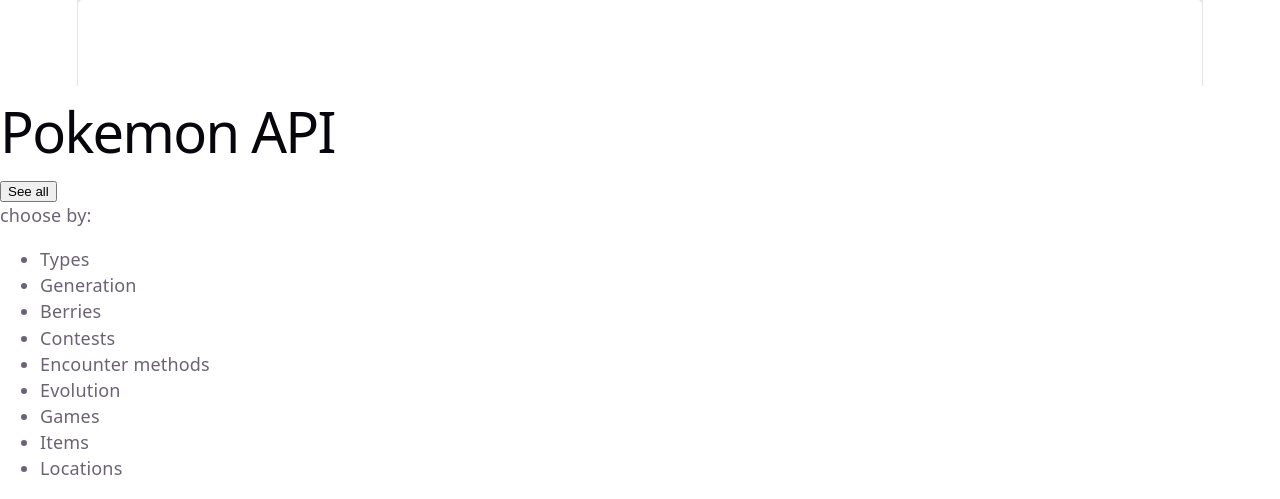
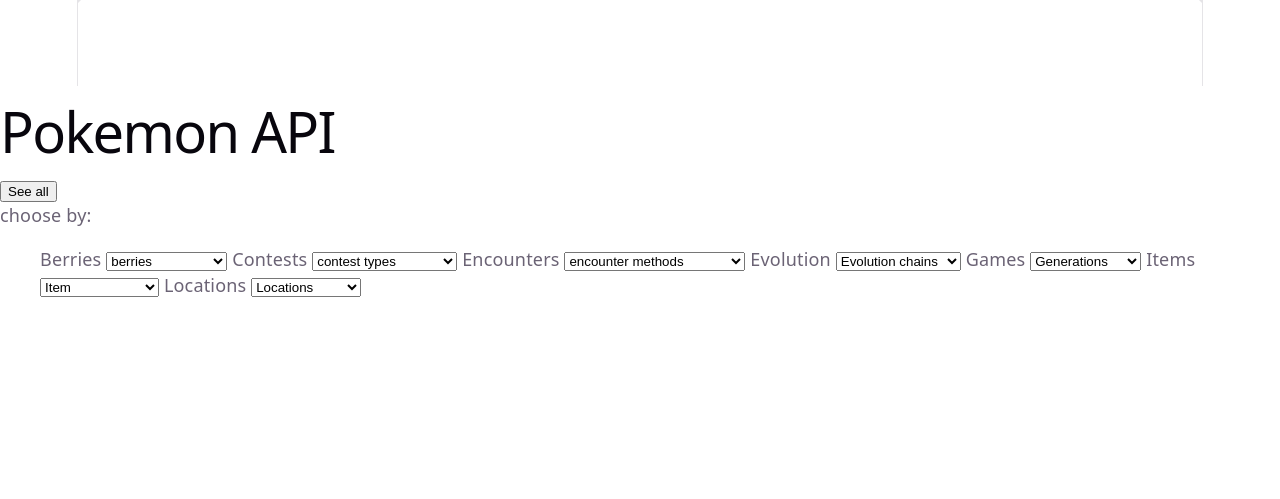
Before and after one commit to nobody423/WebAdvanced_2025-2026, a website built with Vite: page index.html in a window 1280 px wide. Shown: the part 714-1213 px from the top of the page. After the commit the page ends 1030 px from the top, so only its background shows below. Built offline with nearby package versions, Linux system fonts and the light colour scheme.

Commit message:
Update index.html with Pokemon API list options

```diff
--- a/index.html
+++ b/index.html
@@ -16,15 +16,60 @@
 
     <p>choose by: </p>
     <ul>
-      <li>Types</li>
-      <li>Generation</li>
-      <li>Berries</li>
-      <li>Contests</li>
-      <li>Encounter methods</li>
-      <li>Evolution</li>
-      <li>Games</li>
-      <li>Items</li>
-      <li>Locations</li>
+
+      <label for="berries">Berries</label>
+      <select name="berries" id="berries">
+        <option value="berries">berries</option>
+        <option value="berry firmnesses">berry firmnesses</option>
+        <option value="berry flavors">berry flavors</option>
+      </select>
+
+      <label for="contests">Contests</label>
+      <select name="contests" id="contests">
+        <option value="contest types">contest types</option>
+        <option value="contest effects">contest effects</option>
+        <option value="super contest effects">super contest effects</option>
+      </select>
+
+
+      <label for="encounters">Encounters</label>
+      <select name="encounters" id="encounters">
+        <option value="encounter methods">encounter methods</option>
+        <option value="encounter conditions">encounter conditions</option>
+        <option value="encounter condition values">encounter condition values</option>
+      </select>
+
+      <label for="evolution">Evolution</label>
+      <select name="evolution" id="evolution">
+        <option value="Evolution chains">Evolution chains</option>
+        <option value="Evolution triggers">Evolution triggers</option>
+      </select>
+
+      <label for="games">Games</label>
+      <select name="games" id="games">
+        <option value="Generations">Generations</option>
+        <option value="Pokedexes">Pokedexes</option>
+        <option value="Version">Version</option>
+        <option value="Version groups">Version groups</option>
+      </select>
+
+      <label for="items">Items</label>
+      <select name="item" id="item">
+        <option value="Item">Item</option>
+        <option value="Item attributes">Item attributes</option>
+        <option value="Item categories">Item categories</option>
+        <option value="Item fling effects">Item fling effects</option>
+        <option value="Item pockets">Item pockets</option>
+      </select>
+
+      <label for="locations">Locations</labels>
+        <select name="Locations" id="Locations">
+          <option value="Locations">Locations</option>
+          <option value="Location areas">Location areas</option>
+          <option value="Pal park areas">Pal park areas</option>
+          <option value="Regions">Regions</option>
+        </select>
+
     </ul>
 
 
--- a/script.js
+++ b/script.js
@@ -0,0 +1,14 @@
+const BASE_URL = "https://pokeapi.co/api/v2/";
+
+async function getAll() {
+    const res = await fetch(BASE_URL);
+
+    if(!res.ok) {
+        throw new Error(`Pokemon not found: ${name}`);
+    }
+
+    const data = res.json();
+
+
+
+}
```
Also changed, not shown: 1 other file.
